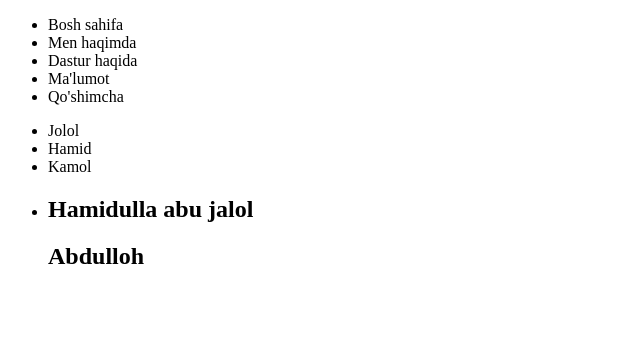
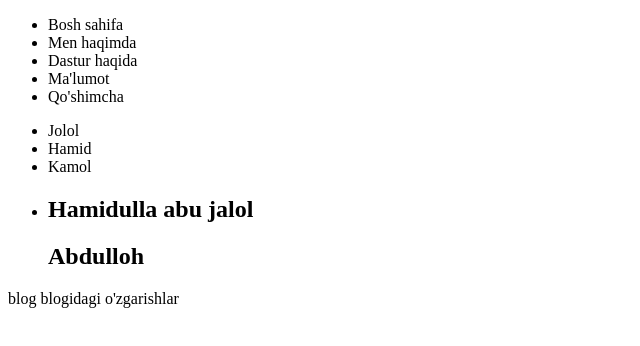
Before and after one commit to aynaqulovtohir/project, a plain HTML site: page index.html in a window 1280 px wide. Shown: the whole page, without its empty margins (0-640 px from the left). Drawn offline with Linux system fonts and the light colour scheme.

Commit message:
Blog branchida o'zgartirdim

```diff
--- a/index.html
+++ b/index.html
@@ -48,6 +48,9 @@
             </ul>
         </nav>
     </main>
+    <div>
+        blog blogidagi o'zgarishlar
+    </div>
 </body>
 
 </html>
```
